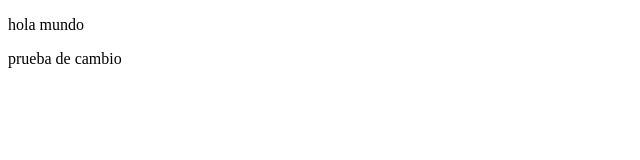
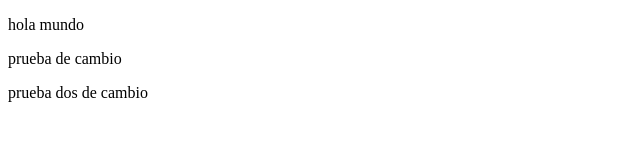
Before and after one commit to MaruL/entorno, a plain HTML site: page index.html in a window 1280 px wide. Shown: the whole page, without its empty margins (0-640 px from the left). Drawn offline with Linux system fonts and the light colour scheme.

Commit message:
cambios agregamos al sitio numero 2

```diff
--- a/index.html
+++ b/index.html
@@ -9,5 +9,6 @@
 <body>
     <p>hola mundo</p>
     <p>prueba de cambio</p>
+    <p> prueba dos de cambio</p>
 </body>
 </html>
```
